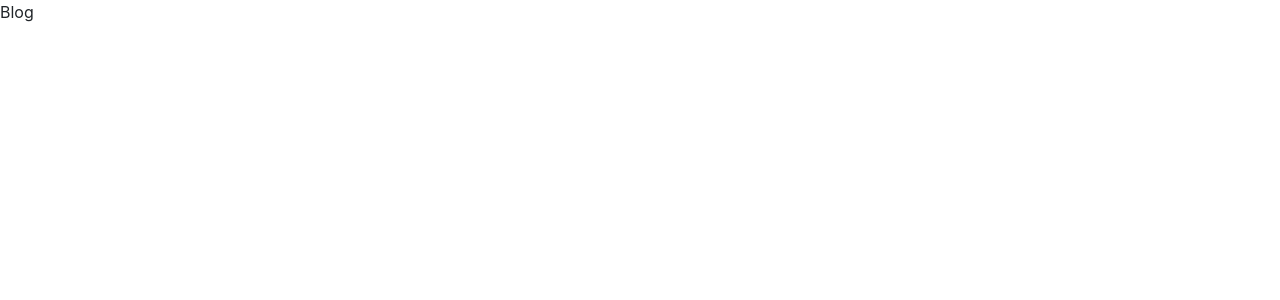
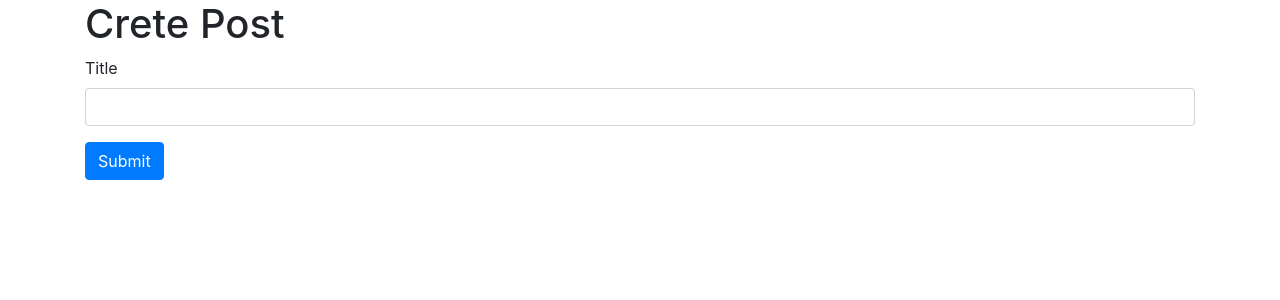
Before and after one commit to dhananjaysakhare244/mini-microservices, a React (Create React App) app in the folder blog/client/: page / in a window 1280 px wide. Shown: the top 300 px of the page. Built offline with nearby package versions, Linux system fonts and the light colour scheme.

Commit message:
created react application

```diff
--- a/blog/client/src/App.js
+++ b/blog/client/src/App.js
@@ -1,5 +1,11 @@
 import React from "react";
+import PostCreate from "./PostCreate";
 
 export const App = () => {
-  return <div>Blog</div>;
+  return (
+    <div className="container">
+      <h1>Crete Post</h1>
+      <PostCreate />
+    </div>
+  );
 };
--- /dev/null
+++ b/blog/client/src/PostCreate.js
@@ -0,0 +1,34 @@
+import React, { useState } from "react";
+import axios from "axios";
+
+const PostCreate = () => {
+  const [title, setTitle] = useState("");
+
+  const onSubmit = async (event) => {
+    event.preventDefault();
+
+    await axios.post("http://localhost:4000/posts", {
+      title,
+    });
+
+    setTitle("");
+  };
+
+  return (
+    <div>
+      <form onSubmit={onSubmit}>
+        <div className="form-group">
+          <label>Title</label>
+          <input
+            value={title}
+            onChange={(e) => setTitle(e.target.value)}
+            className="form-control"
+          />
+        </div>
+        <button className="btn btn-primary">Submit</button>
+      </form>
+    </div>
+  );
+};
+
+export default PostCreate;
```
